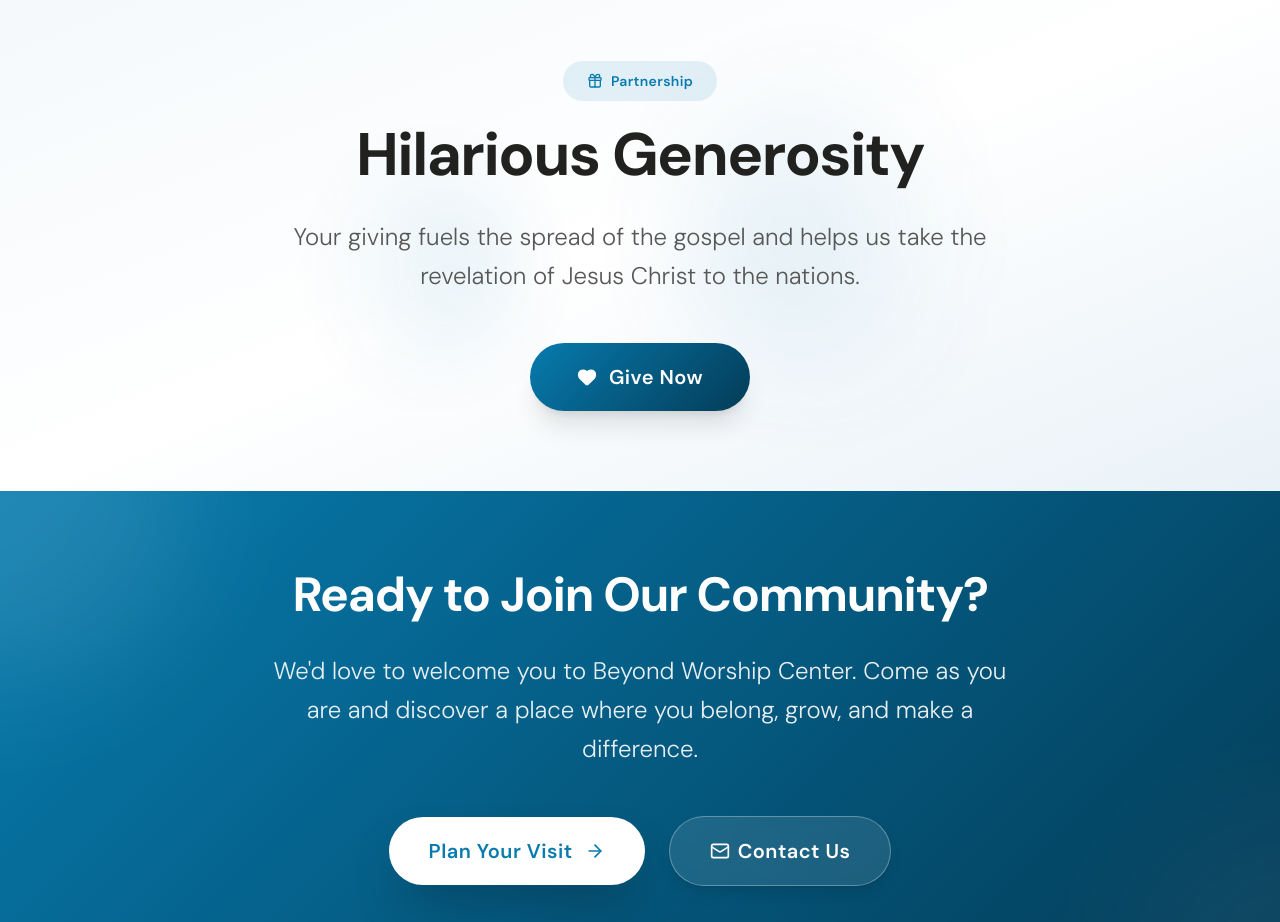
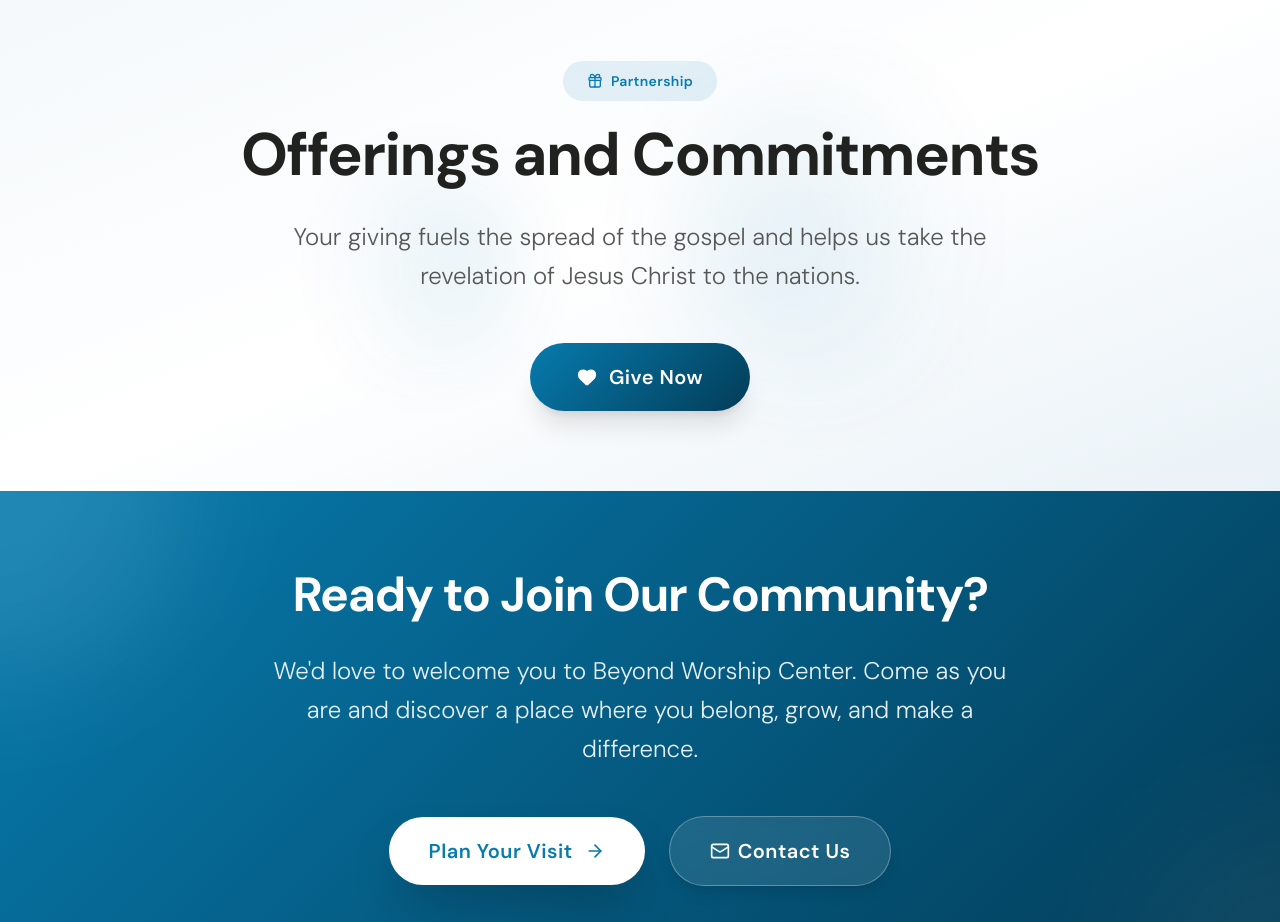
Before and after one commit to HelixgadeTechnologies/bwc, a Next.js app: page / in a window 1280 px wide. Shown: the part 3220-4142 px from the top of the page. Built offline with nearby package versions, Linux system fonts and the light colour scheme.

Commit message:
chore: rename Hilarious Generosity heading to Offerings and Commitments

```diff
--- a/src/app/give/page.tsx
+++ b/src/app/give/page.tsx
@@ -24,7 +24,7 @@
             <span>Partnership &amp; Giving</span>
           </span>
           <h1 className="text-4xl sm:text-6xl font-display font-bold tracking-tight mb-6">
-            Hilarious Generosity
+            Offerings and Commitments
           </h1>
           <p className="text-xl text-gray-300 font-light leading-relaxed max-w-2xl mx-auto mb-8">
             Your giving empowers the expansion of God&apos;s kingdom and takes the revelation of His unconditional
--- a/src/app/page.tsx
+++ b/src/app/page.tsx
@@ -39,7 +39,7 @@
       {/* 8. BWC Radio 24/7 */}
       <RadioSection />
 
-      {/* 9. Hilarious Generosity (Giving) */}
+      {/* 9. Offerings and Commitments (Giving) */}
       <GivingSection onOpenGiveModal={openGiving} />
 
       {/* 10. Community CTA Banner */}
--- a/src/components/giving-section.tsx
+++ b/src/components/giving-section.tsx
@@ -25,7 +25,7 @@
 
         {/* Heading */}
         <h2 className="text-4xl sm:text-5xl lg:text-6xl font-display font-bold text-dark mb-8 tracking-tight">
-          Hilarious Generosity
+          Offerings and Commitments
         </h2>
 
         {/* Paragraph */}
```
